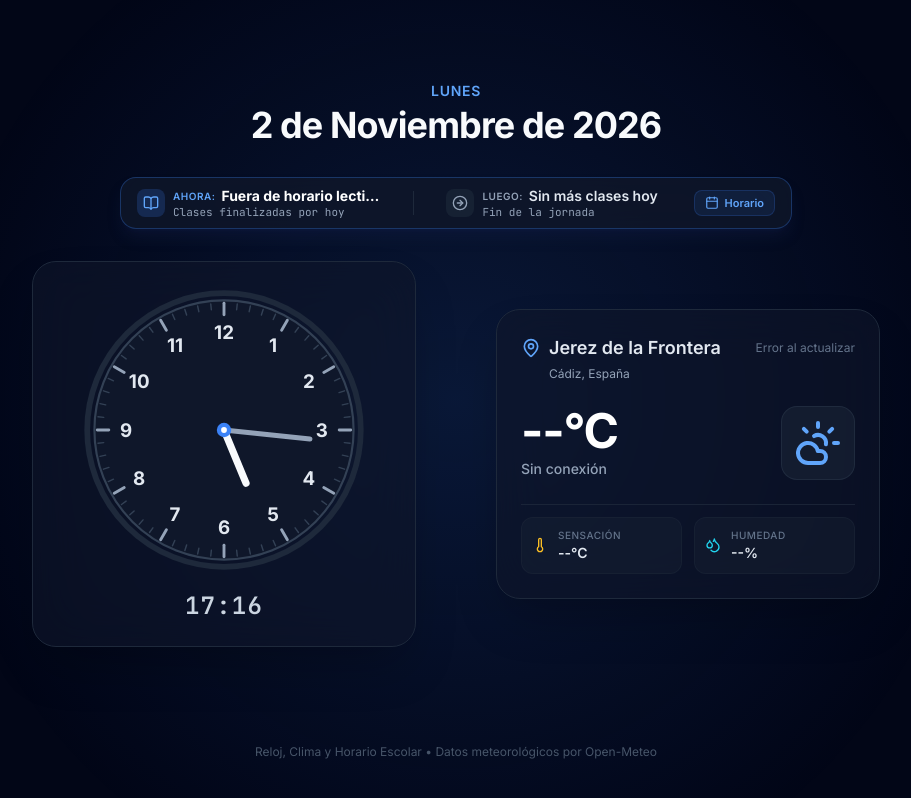
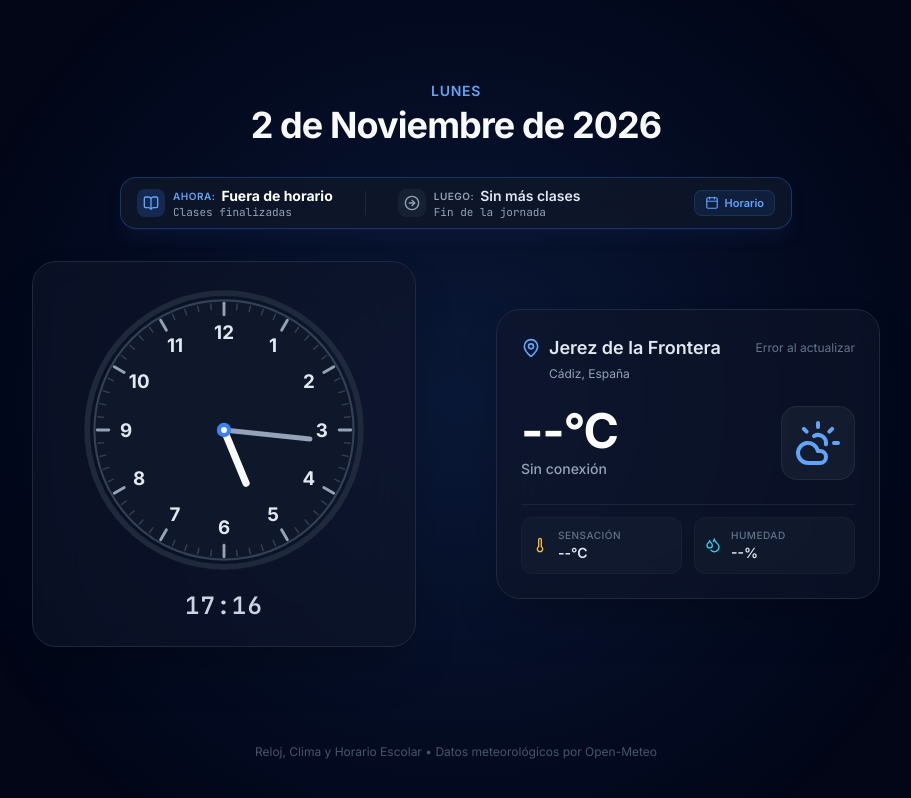
Before and after one commit to perezcarrionalejandro-gif/reloj-IcB, a plain HTML site: page index.html in a window 1280 px wide. Shown: the whole page, without its empty margins (184-1095 px from the left). Drawn offline with nearby package versions, Linux system fonts and the light colour scheme; no server answers.

Commit message:
index.html

```diff
--- a/index.html
+++ b/index.html
@@ -60,7 +60,7 @@
                 </h1>
             </header>
 
-            <!-- Módulo de Asignatura Actual y Siguiente (Diseño Ultra-Compacto Horizontal) -->
+            <!-- Módulo de Asignatura Actual y Siguiente -->
             <section class="w-full max-w-2xl bg-slate-900/80 backdrop-blur-xl border border-blue-500/30 rounded-2xl px-4 py-2 shadow-lg shadow-blue-950/30 flex flex-col sm:flex-row items-center justify-between gap-2 sm:gap-4 text-xs">
 
                 <!-- Contenedor Flex de la Clase Actual y Siguiente -->
@@ -72,7 +72,7 @@
                         </div>
                         <div class="leading-tight">
                             <div class="flex items-center gap-1.5">
-                                <span class="text-[10px] uppercase tracking-wider font-semibold text-blue-400">Ahora:</span>
+                                <span id="current-label" class="text-[10px] uppercase tracking-wider font-semibold text-blue-400">Ahora:</span>
                                 <h2 id="current-subject" class="text-sm font-bold text-white truncate max-w-[120px] sm:max-w-[160px]">Cargando...</h2>
                             </div>
                             <p id="current-subject-time" class="text-[11px] text-slate-400 font-mono">--:-- - --:--</p>
@@ -89,7 +89,7 @@
                         </div>
                         <div class="leading-tight">
                             <div class="flex items-center gap-1.5">
-                                <span class="text-[10px] uppercase tracking-wider font-semibold text-slate-400">Luego:</span>
+                                <span id="next-label" class="text-[10px] uppercase tracking-wider font-semibold text-slate-400">Luego:</span>
                                 <h3 id="next-subject" class="text-sm font-semibold text-slate-200 truncate max-w-[120px] sm:max-w-[160px]">--</h3>
                             </div>
                             <p id="next-subject-time" class="text-[11px] text-slate-400 font-mono">--:-- - --:--</p>
@@ -97,7 +97,7 @@
                     </div>
                 </div>
 
-                <!-- Botón Toggle Tabla Horario (Compacto) -->
+                <!-- Botón Toggle Tabla Horario -->
                 <button id="toggle-schedule-btn" onclick="toggleScheduleModal()" class="shrink-0 inline-flex items-center gap-1.5 text-[11px] font-semibold text-blue-400 hover:text-blue-300 transition-colors py-1 px-2.5 rounded-lg bg-blue-500/10 hover:bg-blue-500/20 border border-blue-500/20">
                     <i data-lucide="calendar" class="w-3.5 h-3.5"></i>
                     <span id="toggle-schedule-text">Horario</span>
@@ -113,16 +113,17 @@
                     <table class="w-full text-[11px] text-left text-slate-300 border-collapse">
                         <thead class="text-[10px] uppercase bg-slate-800/70 text-slate-400">
                             <tr>
-                                <th class="p-1.5 border border-slate-800 rounded-tl-lg">Hora</th>
+                                <th class="p-1.5 border border-slate-800">Sesión</th>
+                                <th class="p-1.5 border border-slate-800">Hora</th>
                                 <th class="p-1.5 border border-slate-800">Lun</th>
                                 <th class="p-1.5 border border-slate-800">Mar</th>
                                 <th class="p-1.5 border border-slate-800">Mié</th>
                                 <th class="p-1.5 border border-slate-800">Jue</th>
-                                <th class="p-1.5 border border-slate-800 rounded-tr-lg">Vie</th>
+                                <th class="p-1.5 border border-slate-800">Vie</th>
                             </tr>
                         </thead>
                         <tbody id="schedule-table-body" class="divide-y divide-slate-800/50">
-                            <!-- Rellenado dinámicamente mediante JS -->
+                            <!-- Rellenado dinámicamente -->
                         </tbody>
                     </table>
                 </div>
@@ -133,46 +134,29 @@
 
                 <!-- Reloj Analógico -->
                 <div class="relative flex flex-col items-center justify-center p-6 bg-slate-900/60 backdrop-blur-xl border border-slate-800 rounded-3xl shadow-2xl w-full max-w-xs sm:max-w-sm">
-
-                    <!-- Reloj Canvas / SVG -->
                     <div class="relative w-64 h-64 sm:w-72 sm:h-72 flex items-center justify-center">
                         <svg class="w-full h-full" viewBox="0 0 200 200">
-                            <!-- Esfera exterior -->
                             <circle cx="100" cy="100" r="95" fill="none" stroke="#1e293b" stroke-width="4" />
                             <circle cx="100" cy="100" r="90" fill="#0f172a" stroke="#334155" stroke-width="1.5" />
 
-                            <!-- Marcas de minutos y horas -->
-                            <g id="clock-marks">
-                                <!-- Generadas dinámicamente con JS -->
-                            </g>
+                            <g id="clock-marks"></g>
+                            <g id="clock-numbers"></g>
 
-                            <!-- Números del 1 al 12 -->
-                            <g id="clock-numbers">
-                                <!-- Generados dinámicamente con JS -->
-                            </g>
-
-                            <!-- Manecilla de Horas -->
                             <line id="hour-hand" x1="100" y1="100" x2="100" y2="60" stroke="#f8fafc" stroke-width="5" stroke-linecap="round" />
-
-                            <!-- Manecilla de Minutos -->
                             <line id="minute-hand" x1="100" y1="100" x2="100" y2="40" stroke="#94a3b8" stroke-width="3.5" stroke-linecap="round" />
 
-                            <!-- Centro del reloj -->
                             <circle cx="100" cy="100" r="5" fill="#3b82f6" />
                             <circle cx="100" cy="100" r="2" fill="#ffffff" />
                         </svg>
                     </div>
 
-                    <!-- Hora digital de respaldo -->
                     <div id="digital-time" class="mt-4 font-mono text-xl sm:text-2xl font-semibold tracking-wider text-slate-300">
                         00:00
                     </div>
                 </div>
 
-                <!-- Módulo Meteorológico (Fijo Jerez de la Frontera) -->
+                <!-- Módulo Meteorológico -->
                 <div class="w-full max-w-xs sm:max-w-sm flex flex-col justify-between p-6 bg-slate-900/60 backdrop-blur-xl border border-slate-800 rounded-3xl shadow-2xl space-y-6">
-
-                    <!-- Ubicación Fija -->
                     <div class="space-y-1">
                         <div class="flex items-center justify-between">
                             <div class="flex items-center gap-2 text-slate-200 font-semibold text-base sm:text-lg">
@@ -184,7 +168,6 @@
                         <p class="text-xs text-slate-400 pl-7">Cádiz, España</p>
                     </div>
 
-                    <!-- Estado Climático Principal -->
                     <div class="flex items-center justify-between my-2">
                         <div class="flex flex-col">
                             <span id="weather-temp" class="text-5xl font-bold tracking-tight text-white">--°C</span>
@@ -195,7 +178,6 @@
                         </div>
                     </div>
 
-                    <!-- Métricas Secundarias -->
                     <div class="grid grid-cols-2 gap-3 pt-3 border-t border-slate-800/80">
                         <div class="flex items-center gap-2.5 bg-slate-800/30 p-2.5 rounded-xl border border-slate-800/50">
                             <i data-lucide="thermometer" class="w-4 h-4 text-amber-400"></i>
@@ -213,7 +195,6 @@
                             </div>
                         </div>
                     </div>
-
                 </div>
 
             </div>
@@ -228,10 +209,8 @@
 
     <!-- Lógica en JavaScript -->
     <script>
-        // Inicializar iconos de Lucide
         lucide.createIcons();
 
-        // Coordenadas fijas para Jerez de la Frontera
         const JEREZ_LAT = 36.6866;
         const JEREZ_LON = -6.0701;
 
@@ -239,13 +218,13 @@
         // HORARIO DE CLASES
         // ----------------------------------------------------
         const classSchedule = [
-            { start: "08:15", end: "09:15", subjects: ["Comentario", "Biología", "Estadística", "Estadística", "Inglés"] },
-            { start: "09:15", end: "10:15", subjects: ["Inglés", "Comentario", "Lengua", "Historia", "Filosofía"] },
-            { start: "10:15", end: "11:15", subjects: ["Química", "Matemáticas", "Matemáticas", "Biología", "Biología"] },
-            { start: "11:15", end: "11:45", subjects: ["RECREO", "RECREO", "RECREO", "RECREO", "RECREO"] },
-            { start: "11:45", end: "12:45", subjects: ["Historia", "Filosofía", "Biología", "Química", "Matemáticas"] },
-            { start: "12:45", end: "13:45", subjects: ["Matemáticas", "Historia", "Química", "Lengua", "Química"] },
-            { start: "13:45", end: "14:45", subjects: ["Lengua", "Inglés", "Historia", "Filosofía", "Religión"] }
+            { period: "1.ª HORA", start: "08:15", end: "09:15", subjects: ["Comentario", "Biología", "Estadística", "Estadística", "Inglés"] },
+            { period: "2.ª HORA", start: "09:15", end: "10:15", subjects: ["Inglés", "Comentario", "Lengua", "Historia", "Filosofía"] },
+            { period: "3.ª HORA", start: "10:15", end: "11:15", subjects: ["Química", "Matemáticas", "Matemáticas", "Biología", "Biología"] },
+            { period: "RECREO",   start: "11:15", end: "11:45", subjects: ["RECREO", "RECREO", "RECREO", "RECREO", "RECREO"] },
+            { period: "4.ª HORA", start: "11:45", end: "12:45", subjects: ["Historia", "Filosofía", "Biología", "Química", "Matemáticas"] },
+            { period: "5.ª HORA", start: "12:45", end: "13:45", subjects: ["Matemáticas", "Historia", "Química", "Lengua", "Química"] },
+            { period: "6.ª HORA", start: "13:45", end: "14:45", subjects: ["Lengua", "Inglés", "Historia", "Filosofía", "Religión"] }
         ];
 
         function timeToMinutes(timeStr) {
@@ -257,16 +236,20 @@
             const dayOfWeek = now.getDay();
             const currentMinutes = now.getHours() * 60 + now.getMinutes();
 
+            const currentLabelEl = document.getElementById('current-label');
             const currentSubjectEl = document.getElementById('current-subject');
             const currentSubjectTimeEl = document.getElementById('current-subject-time');
+            const nextLabelEl = document.getElementById('next-label');
             const nextSubjectEl = document.getElementById('next-subject');
             const nextSubjectTimeEl = document.getElementById('next-subject-time');
 
             if (dayOfWeek === 0 || dayOfWeek === 6) {
+                currentLabelEl.textContent = "Estado:";
                 currentSubjectEl.textContent = "Fin de semana";
                 currentSubjectTimeEl.textContent = "Sin clases programadas";
-                nextSubjectEl.textContent = "Lunes a las 08:15";
-                nextSubjectTimeEl.textContent = classSchedule[0].subjects[0];
+                nextLabelEl.textContent = "Lunes:";
+                nextSubjectEl.textContent = `1.ª HORA (${classSchedule[0].subjects[0]})`;
+                nextSubjectTimeEl.textContent = "08:15 - 09:15";
                 return;
             }
 
@@ -288,32 +271,38 @@
                 }
             }
 
+            // Mostrar hora actual y etiqueta
             if (currentClass) {
                 const subjectName = currentClass.subjects[dayIndex];
+                currentLabelEl.textContent = currentClass.period === "RECREO" ? "Ahora:" : `Ahora (${currentClass.period}):`;
                 currentSubjectEl.textContent = subjectName;
                 currentSubjectTimeEl.textContent = `${currentClass.start} - ${currentClass.end}`;
             } else {
+                currentLabelEl.textContent = "Ahora:";
                 const firstStart = timeToMinutes(classSchedule[0].start);
                 const lastEnd = timeToMinutes(classSchedule[classSchedule.length - 1].end);
 
                 if (currentMinutes < firstStart) {
-                    currentSubjectEl.textContent = "Antes del horario lectivo";
-                    currentSubjectTimeEl.textContent = `La jornada empieza a las ${classSchedule[0].start}`;
+                    currentSubjectEl.textContent = "Antes de clase";
+                    currentSubjectTimeEl.textContent = `Empieza a las ${classSchedule[0].start}`;
                 } else if (currentMinutes >= lastEnd) {
-                    currentSubjectEl.textContent = "Fuera de horario lectivo";
-                    currentSubjectTimeEl.textContent = "Clases finalizadas por hoy";
+                    currentSubjectEl.textContent = "Fuera de horario";
+                    currentSubjectTimeEl.textContent = "Clases finalizadas";
                 } else {
                     currentSubjectEl.textContent = "Cambio de clase";
                     currentSubjectTimeEl.textContent = "--:--";
                 }
             }
 
+            // Mostrar siguiente hora
             if (nextClass) {
                 const nextSubjectName = nextClass.subjects[dayIndex];
+                nextLabelEl.textContent = nextClass.period === "RECREO" ? "Luego:" : `Luego (${nextClass.period}):`;
                 nextSubjectEl.textContent = nextSubjectName;
                 nextSubjectTimeEl.textContent = `${nextClass.start} - ${nextClass.end}`;
             } else {
-                nextSubjectEl.textContent = "Sin más clases hoy";
+                nextLabelEl.textContent = "Luego:";
+                nextSubjectEl.textContent = "Sin más clases";
                 nextSubjectTimeEl.textContent = "Fin de la jornada";
             }
         }
@@ -323,14 +312,15 @@
             let html = '';
 
             classSchedule.forEach((slot) => {
-                const isRecreo = slot.subjects[0] === 'RECREO';
+                const isRecreo = slot.period === 'RECREO';
                 const rowBg = isRecreo ? 'bg-amber-500/10 font-semibold text-amber-300' : 'hover:bg-slate-800/40';
 
                 html += `<tr class="${rowBg}">`;
-                html += `<td class="p-2 border border-slate-800 font-mono text-slate-400 whitespace-nowrap">${slot.start} - ${slot.end}</td>`;
+                html += `<td class="p-1.5 border border-slate-800 font-semibold text-blue-400 whitespace-nowrap">${slot.period}</td>`;
+                html += `<td class="p-1.5 border border-slate-800 font-mono text-slate-400 whitespace-nowrap">${slot.start} - ${slot.end}</td>`;
 
                 slot.subjects.forEach((subj) => {
-                    html += `<td class="p-2 border border-slate-800">${subj}</td>`;
+                    html += `<td class="p-1.5 border border-slate-800">${subj}</td>`;
                 });
 
                 html += `</tr>`;
@@ -399,7 +389,6 @@
 
         function updateClock() {
             const now = new Date();
-
             const minutes = now.getMinutes();
             const hours = now.getHours();
 
@@ -452,7 +441,7 @@
         requestAnimationFrame(tick);
 
         // ----------------------------------------------------
-        // CLIMA EN JEREZ DE LA FRONTERA (OPEN-METEO BLINDADO)
+        // CLIMA EN JEREZ DE LA FRONTERA
         // ----------------------------------------------------
         const wmoCodeMap = {
             0: { desc: 'Cielo Despejado', icon: 'sun' },
@@ -548,7 +537,6 @@
             }
         }
 
-        // Carga inicial y bucle
         loadCachedWeather();
         fetchJerezWeather();
         setInterval(fetchJerezWeather, 10 * 60 * 1000);
```
